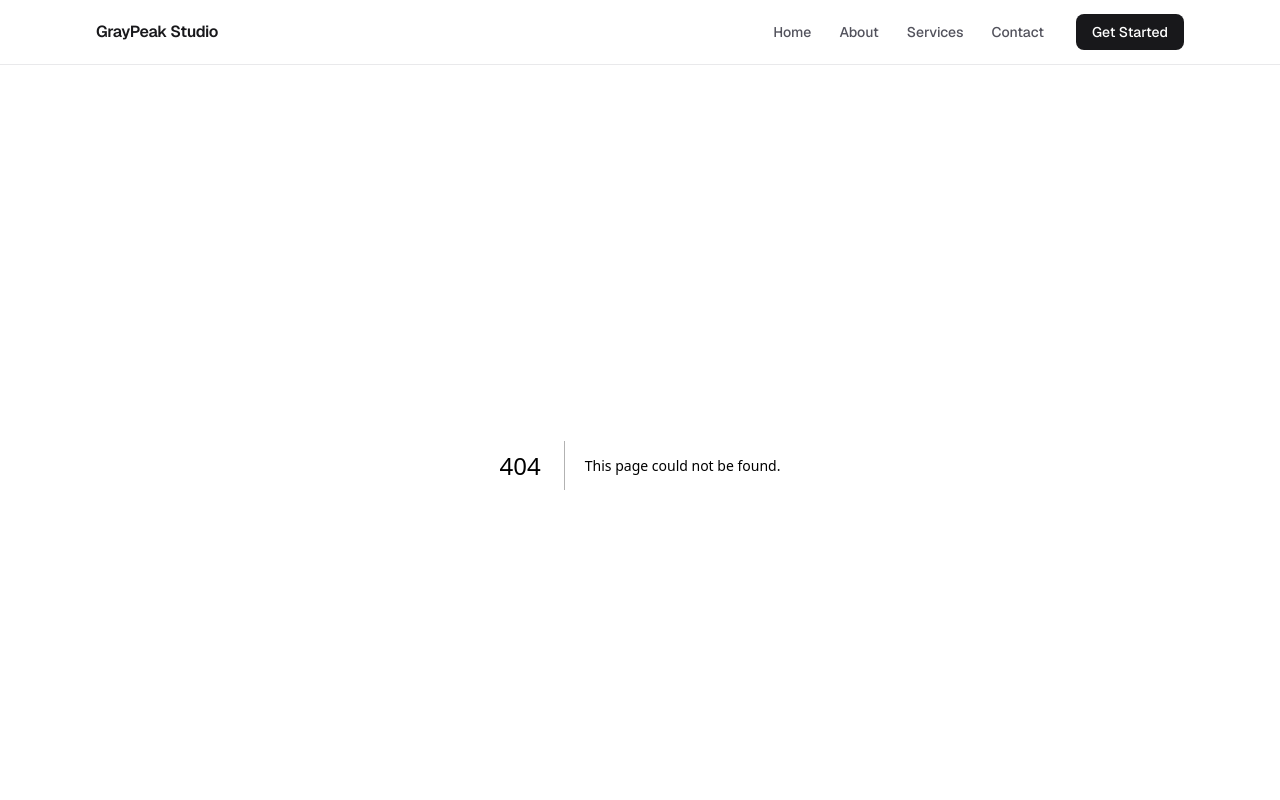
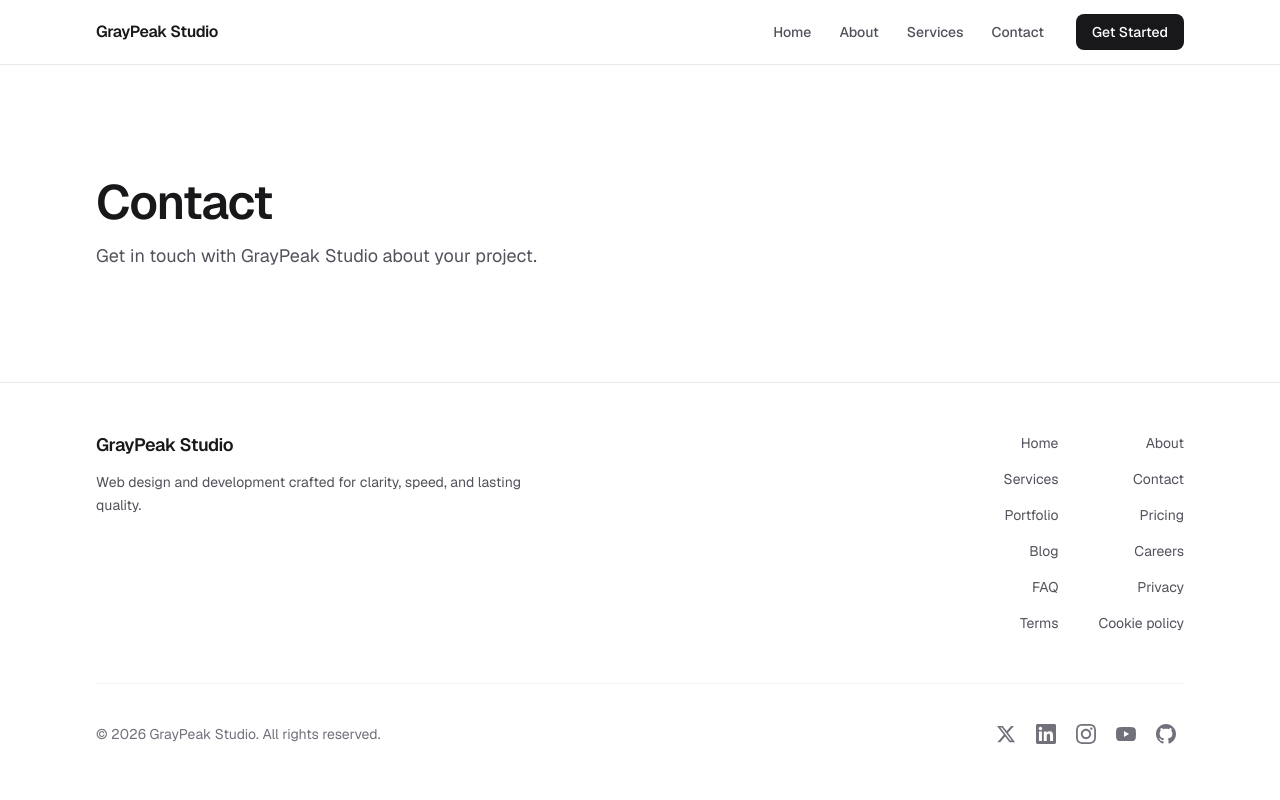
Before and after one commit to GrayPeak-Studios/company-site, a Next.js app: page /contact in a window 1280 px wide. Before the commit this address had no page. Shown: the top 800 px of the page. Built offline with nearby package versions, Linux system fonts and the light colour scheme.

Commit message:
feat(pages): add /contact

```diff
--- /dev/null
+++ b/app/contact/page.tsx
@@ -0,0 +1,21 @@
+import type { Metadata } from "next";
+
+export const metadata: Metadata = {
+  title: "Contact",
+  description: "Get in touch with GrayPeak Studio about your project.",
+};
+
+export default function ContactPage() {
+  return (
+    <div
+      className="mx-auto flex w-full max-w-6xl flex-1 flex-col justify-center px-4 py-20 sm:px-6 lg:px-8"
+    >
+      <h1 className="text-4xl font-semibold tracking-tight text-zinc-900 sm:text-5xl">
+        Contact
+      </h1>
+      <p className="mt-4 max-w-2xl text-lg text-zinc-600">
+        Get in touch with GrayPeak Studio about your project.
+      </p>
+    </div>
+  );
+}
```
